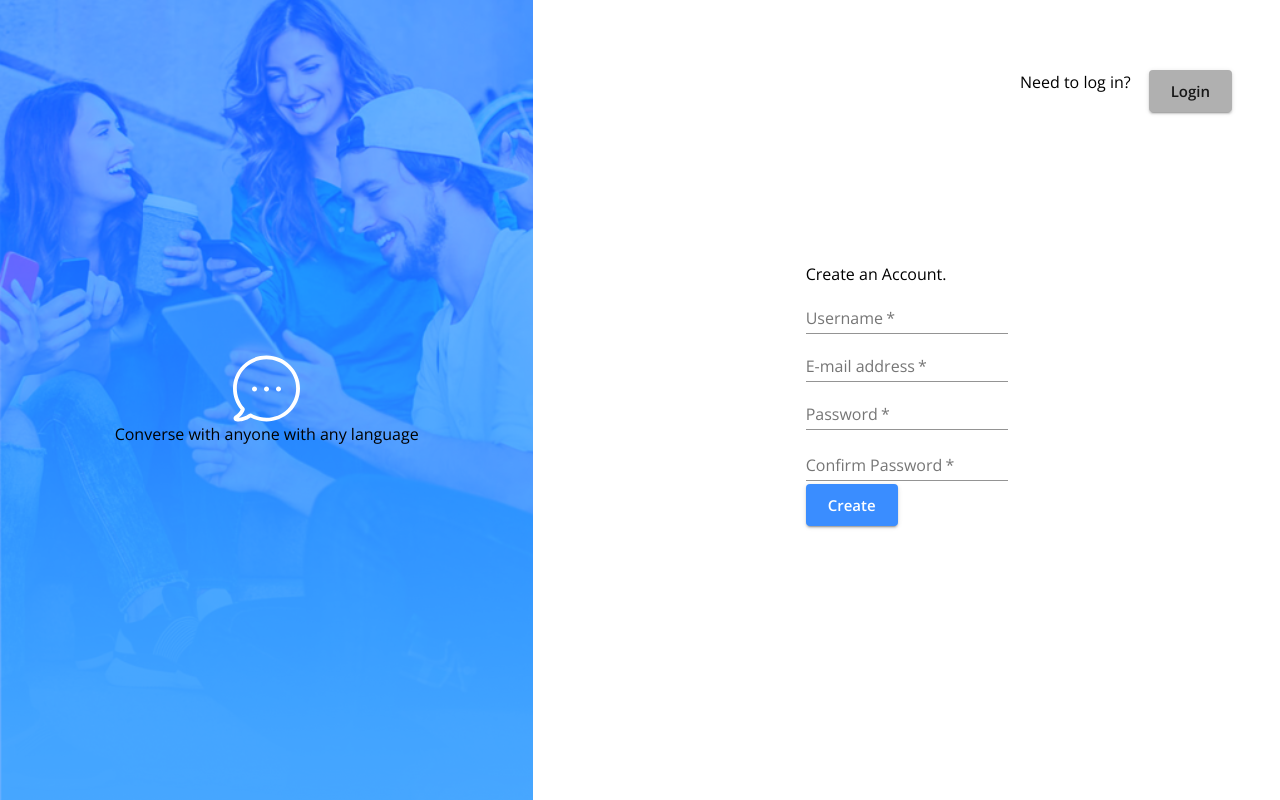
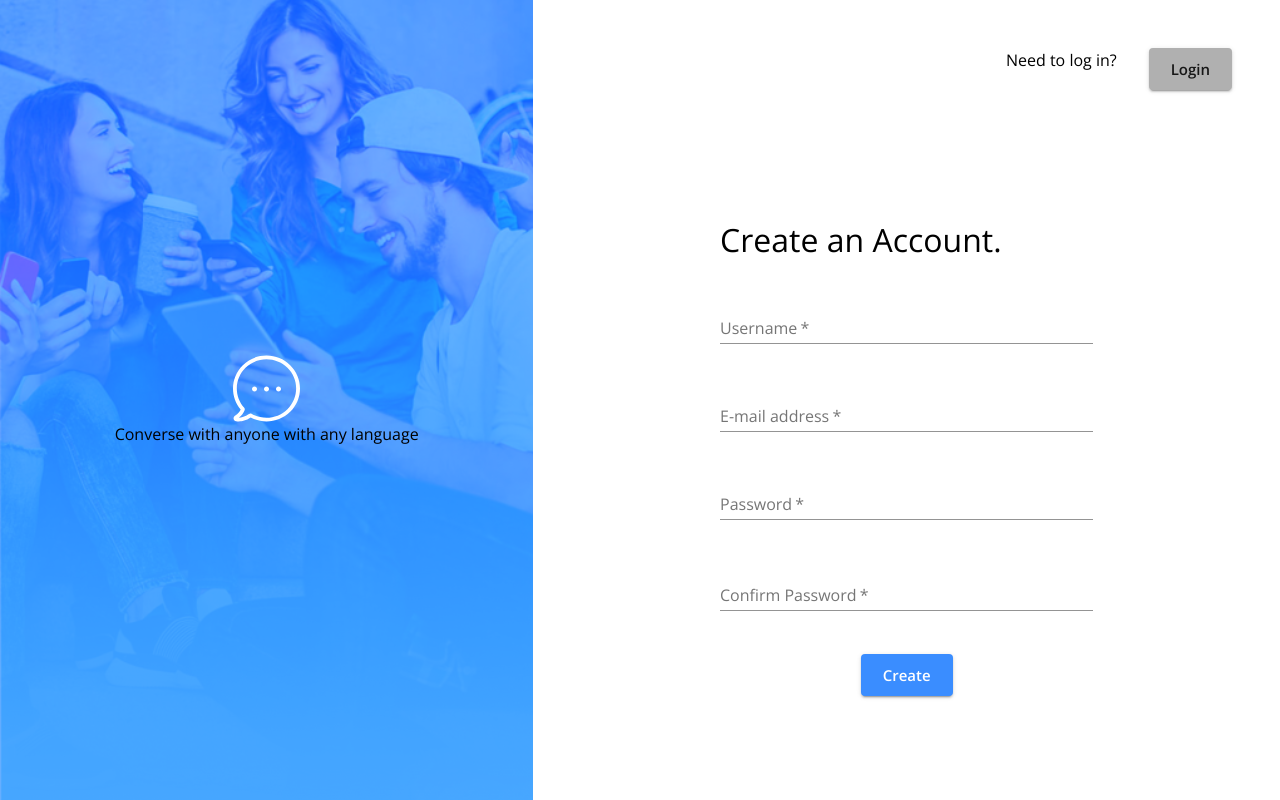
Before and after one commit to xynree/ee8e3d, a React (Create React App) app in the folder client/: page / in a window 1280 px wide. Built offline with nearby package versions, Linux system fonts and the light colour scheme; no server answers.

Commit message:
[ADD] Base Styling for forms on Login and Signup updated

```diff
--- a/client/src/Login.js
+++ b/client/src/Login.js
@@ -28,7 +28,14 @@ const useStyles = makeStyles((theme) => ({
   formContainer: {
     margin: 'auto',
     padding: '36px',
-    height: '60%'
+    height: '80%',
+    width: '50%',
+  },
+  formControl: {
+    width:'100%'
+  },
+  buttonControl: {
+    margin: 'auto',
   }
 }));
 
@@ -67,9 +74,9 @@ const Login = ({ user, login }) => {
         <Box className={classes.formContainer}>
         <Greeting greeting="Welcome Back!"/>
         <form onSubmit={handleLogin}>
+          <Grid container spacing={4} direction='column'>
             <Grid item>
-            <Grid>
-              <FormControl margin="normal" required>
+              <FormControl margin="normal" required className={classes.formControl} >
                 <TextField
                   aria-label="username"
                   label="username"
@@ -78,7 +85,8 @@ const Login = ({ user, login }) => {
                 />
               </FormControl>
             </Grid>
-            <FormControl margin="normal" required>
+            <Grid item>
+              <FormControl margin="normal" required className={classes.formControl} >
                 <TextField
                   label="password"
                   aria-label="password"
@@ -86,8 +94,9 @@ const Login = ({ user, login }) => {
                   name="password"
                 />
               </FormControl>
-            <Grid>
-              <Button color="primary" type="submit" variant="contained" size="large">
+            </Grid>
+            <Grid item className={classes.buttonControl} >
+                <Button color="primary" type="submit" variant="contained" size="large" >
                   Login
                 </Button>
             </Grid>
--- a/client/src/Signup.js
+++ b/client/src/Signup.js
@@ -27,9 +27,16 @@ const useStyles = makeStyles((theme) => ({
     alignItems: "center",
   },
   formContainer: {
+    marginBottom: 'auto',
+    padding: '24px',
+    height: '40%',
+    width: '50%',
+  },
+  formControl: {
+    width:'100%'
+  },
+  buttonControl: {
     margin: 'auto',
-    padding: '36px',
-    height: '60%'
   }
 }));
 
@@ -75,9 +82,9 @@ const Signup = ({ user, register }) => {
         <Box className={classes.formContainer}>
         <Greeting greeting="Create an Account."/>
           <form onSubmit={handleRegister}>
-            <Grid>
-              <Grid>
-                <FormControl>
+            <Grid container spacing={5} direction='column'>
+              <Grid item>
+                <FormControl className={classes.formControl}>
                   <TextField
                     aria-label="username"
                     label="Username"
@@ -87,8 +94,8 @@ const Signup = ({ user, register }) => {
                   />
                 </FormControl>
               </Grid>
-              <Grid>
-                <FormControl>
+              <Grid item>
+                <FormControl className={classes.formControl}>
                   <TextField
                     label="E-mail address"
                     aria-label="e-mail address"
@@ -98,8 +105,9 @@ const Signup = ({ user, register }) => {
                   />
                 </FormControl>
               </Grid>
-              <Grid>
-                <FormControl error={!!formErrorMessage.confirmPassword}>
+              <Grid item>
+                <FormControl error={!!formErrorMessage.confirmPassword}
+                className={classes.formControl}>
                   <TextField
                     aria-label="password"
                     label="Password"
@@ -113,8 +121,9 @@ const Signup = ({ user, register }) => {
                   </FormHelperText>
                 </FormControl>
               </Grid>
-              <Grid>
-                <FormControl error={!!formErrorMessage.confirmPassword}>
+              <Grid item>
+                <FormControl error={!!formErrorMessage.confirmPassword}
+                className={classes.formControl}>
                   <TextField
                     label="Confirm Password"
                     aria-label="confirm password"
@@ -128,9 +137,11 @@ const Signup = ({ user, register }) => {
                   </FormHelperText>
                 </FormControl>
               </Grid>
-              <Button type="submit" color="primary" variant="contained" size="large">
-                Create
-              </Button>
+              <Grid item className={classes.buttonControl}>
+                <Button type="submit" color="primary" variant="contained" size="large" >
+                  Create
+                </Button>
+              </Grid>
             </Grid>
           </form>
         </Box>
--- a/client/src/components/LoginSignup/Greeting.js
+++ b/client/src/components/LoginSignup/Greeting.js
@@ -1,7 +1,20 @@
 import { Typography } from "@material-ui/core";
+import { makeStyles } from "@material-ui/core/styles";
 
+const useStyles = makeStyles((theme) => ({
+  greeting: {
+      width: '100%',
+      fontSize: '2rem',
+      marginTop: '2rem',
+      marginBottom: '2rem'
+  }
+}));
 const Greeting = ({ greeting }) => {
-  return <Typography>{greeting}</Typography>;
+  const classes = useStyles();
+
+  return <Typography className={classes.greeting}>
+    {greeting}
+    </Typography>;
 };
 
 export default Greeting;
--- a/client/src/components/LoginSignup/SwitchPage.js
+++ b/client/src/components/LoginSignup/SwitchPage.js
@@ -10,12 +10,11 @@ const SwitchPage = ({prompt, link, title}) => {
     <Box
     sx={{
       display: "flex",
-      gap: "18px",
+      gap: "2rem",
       width: "100%",
       height: "20%",
       boxSizing: "border-box",
       padding: "48px",
-      margin: "auto",
       justifyContent: "flex-end",
     }}
   >
```
Lines whose indentation alone changed are shown as unchanged.
